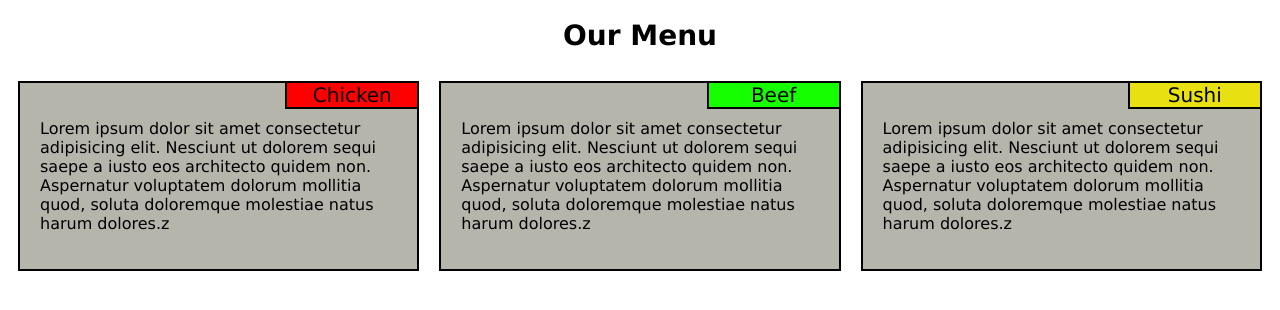
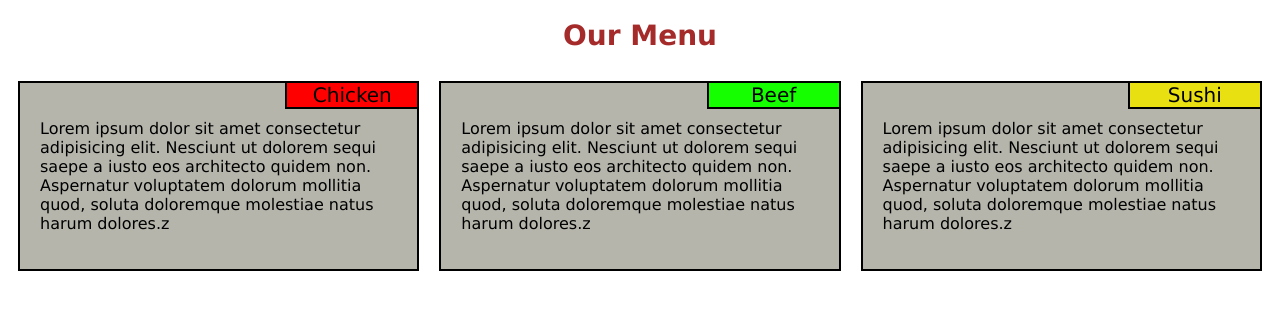
Before and after one commit to anujjain936/module-2-solution, a plain HTML site: page index.html in a window 1280 px wide. Drawn offline with Linux system fonts and the light colour scheme.

Commit message:
Update styles.css

```diff
--- a/css/styles.css
+++ b/css/styles.css
@@ -4,7 +4,7 @@
 h1{
     text-align: center;
     font-size: 1.75em;
-    font-color : red;
+    color: brown;
 }
 .box{
     border: 2px solid black;
```
